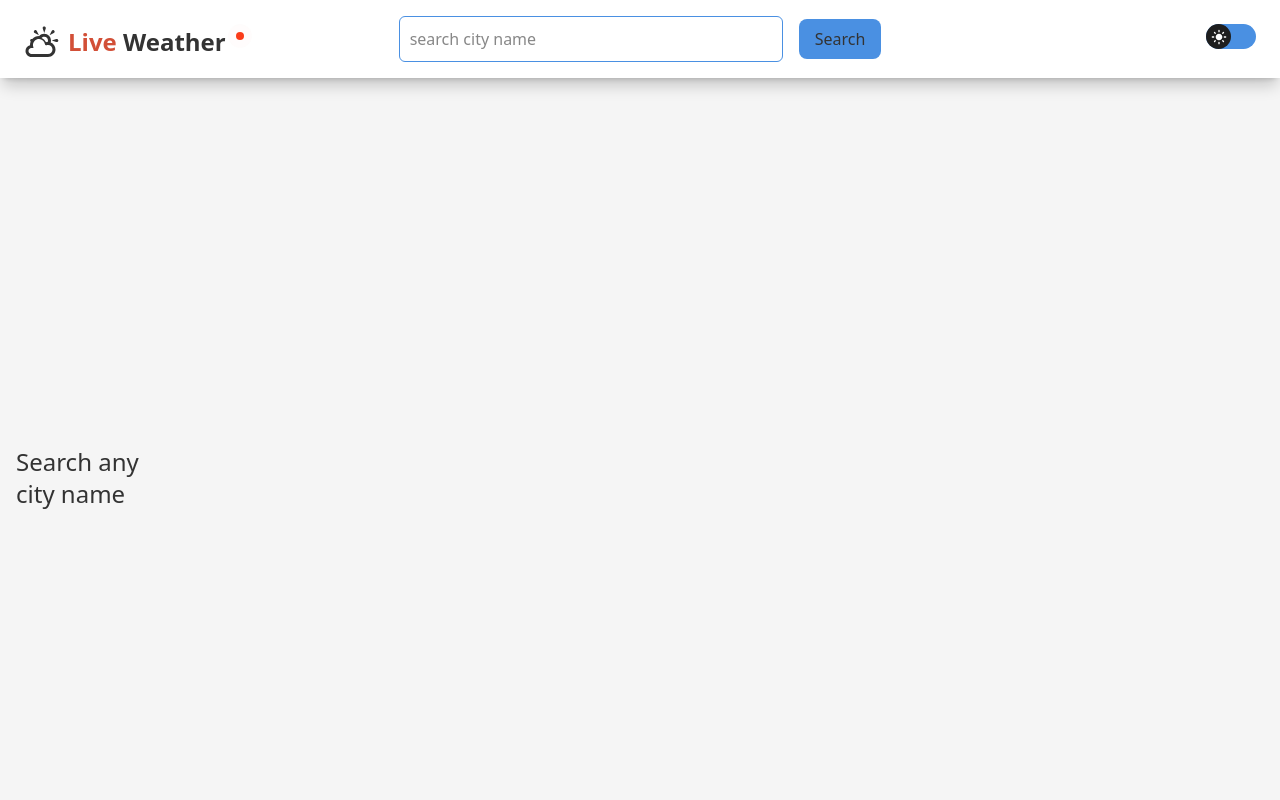
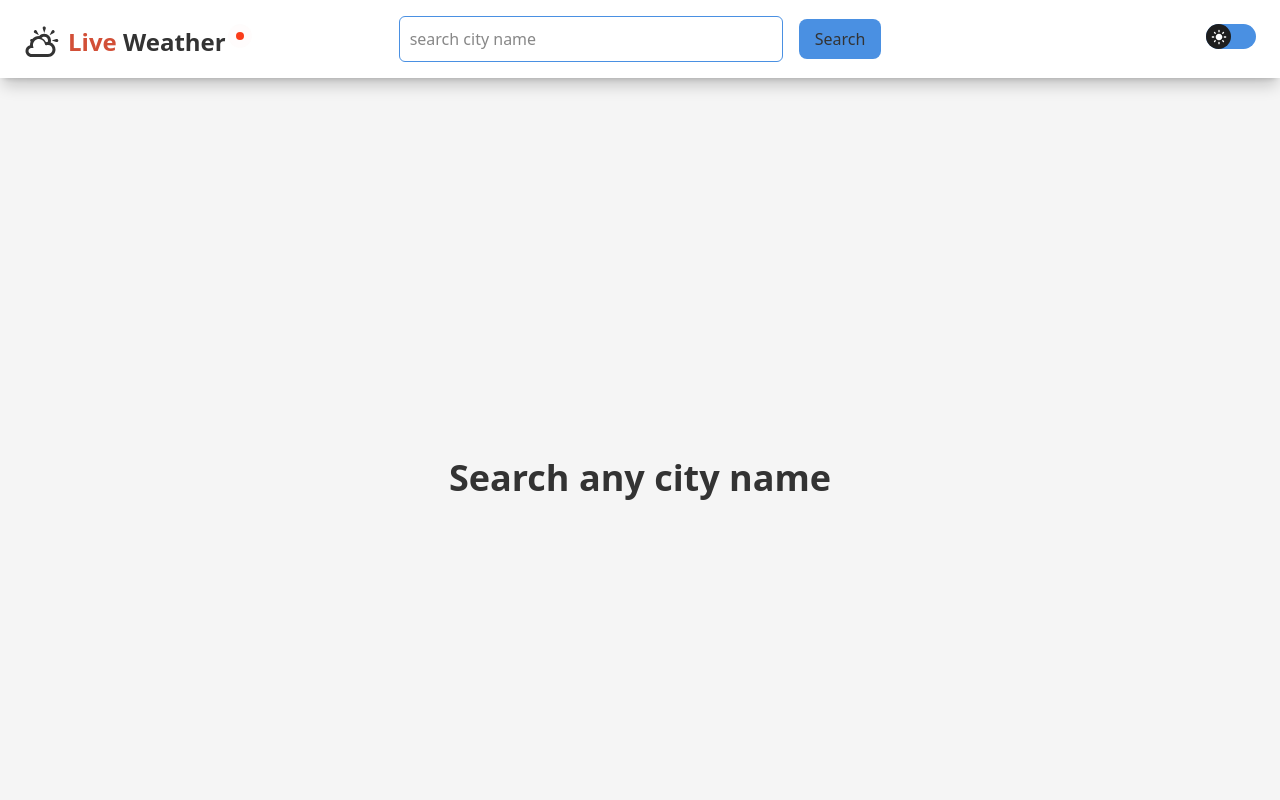
Before and after one commit to OneClickTechy/weather-app, a React (Vite) app: page / in a window 1280 px wide. Shown: the top 800 px of the page. Built offline with nearby package versions, Linux system fonts and the light colour scheme; no server answers.

Commit message:
unit converter button is added

```diff
--- a/src/components/header/Header.jsx
+++ b/src/components/header/Header.jsx
@@ -7,7 +7,7 @@ import ThemeToggler from "./themeToggler/ThemeToggler";
 const Header = () => {
   const { showResults } = useGeoContext();
   return (
-    <header className="sticky top-0 left-0 flex justify-center items-center p-4 flex-row md:flex-col flex-wrap gap-2 bg-surface shadow-lg shadow-shadow">
+    <header className="sticky top-0 left-0 flex  justify-center items-center p-4 flex-row flex-wrap gap-2 bg-surface shadow-lg shadow-shadow">
       <Logo />
       <ThemeToggler />
       <div className="">
--- a/src/components/header/SearchBar/SearchBar.jsx
+++ b/src/components/header/SearchBar/SearchBar.jsx
@@ -9,9 +9,9 @@ const SearchBar = () => {
         value={cityname}
         onChange={(e) => setCityname(e.target.value)}
         placeholder="search city name"
-        className="lg:w-96 md:w-80 w-48"
+        className=" lg:w-96 md:w-80 w-48"
       />
-      <button type="submit">Search</button>
+      <button type="submit" className="btn-primary">Search</button>
     </form>
   );
 };
--- /dev/null
+++ b/src/components/header/unitToggler/UnitToggler.jsx
@@ -0,0 +1,13 @@
+import { useGeoContext } from "../../../context/geoContext";
+
+const UnitToggler = () => {
+  const { handleUnit } = useGeoContext()
+  return (
+    <div className="flex gap-2">
+      <button className="bg-secondary text-text-primary border border-shadow p-1 rounded-2xl" onClick={() => handleUnit("Metric")}>Metric: °C, m/s</button>
+      <button className="bg-secondary text-text-primary border border-shadow p-1 rounded-2xl" onClick={() => handleUnit("Imperial")}>Imperial: °F, mph</button>
+    </div>
+  );
+};
+
+export default UnitToggler;
--- a/src/components/main/Main.jsx
+++ b/src/components/main/Main.jsx
@@ -1,4 +1,5 @@
 import { useGeoContext } from "../../context/geoContext";
+import UnitToggler from "../header/unitToggler/UnitToggler";
 import LoadingBtn from "../LoadingBtn";
 import CurrentWeather from "./currentWeather/CurrentWeather";
 import Forecast from "./forecast/Forecast";
@@ -14,18 +15,23 @@ const Main = () => {
   } = useGeoContext();
   console.log(currentWeatherData);
   return (
-    <main className="grow min-h-screen w-full rounded-lg p-4 lg:grid lg:grid-cols-8 lg:grid-flow-row-dense flex flex-col justify-center items-center gap-4">
+    <main className="grow min-h-screen w-full rounded-lg p-4 lg:grid lg:grid-cols-8 lg:grid-flow-row-dense flex flex-col justify-center sm:items-start justify-items-center content-center gap-2">
       {!currentWeatherData &&
         !isCurrentWeatherLoading &&
         !currentWeatherError && (
-          <div className="text-2xl flex justify- items-center">
-            Search any city name
+          <div className="text-4xl font-semibold col-start-1 col-end-[-1]  flex justify- items-center">
+            <h1 className="text-center w-full">Search any city name</h1>
           </div>
         )}
       {isCurrentWeatherLoading && <LoadingBtn />}
 
       {currentWeatherError && <div>{`Error: ${currentWeatherError}`}</div>}
-      {currentWeatherData ? <CurrentWeather /> : null}
+      {currentWeatherData ?
+      <>
+      <UnitToggler />
+      <CurrentWeather />
+      </>
+      : null}
 
       {forecastError && <p>{`Error: ${forecastError}`}</p>}
       {isForecastLoading && <p>Loading....</p>}
--- a/src/context/geoContext.jsx
+++ b/src/context/geoContext.jsx
@@ -14,12 +14,12 @@ export const GeoProvider = ({ children }) => {
   const [geoCoords, setGeoCoords] = useState({});
   const [showResults, setShowResults] = useState(false);
 
-  const [unit, setUnit] = useState("Imperial"); // "Metric" for °C, m/s; "Imperial" for °F, mph
+  const [unit, setUnit] = useState("Metric"); // "Metric" for °C, m/s; "Imperial" for °F, mph
 
   const handleSearch = (e) => {
     e.preventDefault();
     setSearchCity(cityname);
-    if(cityname){
+    if (cityname) {
       setShowResults(true);
     }
   };
@@ -33,6 +33,15 @@ export const GeoProvider = ({ children }) => {
     setSearchCity("");
     setShowResults(false);
   };
+
+  const handleUnit = (unitToChange) => {
+    if (unit === unitToChange) {
+      return;
+    } else {
+      setUnit(unitToChange);
+    }
+  };
+
   const {
     data: geoData,
     error: geoError,
@@ -73,6 +82,7 @@ export const GeoProvider = ({ children }) => {
     isForecastLoading,
     unit,
     setUnit,
+    handleUnit,
   };
   return (
     <geoContext.Provider value={contextValue}>{children}</geoContext.Provider>
--- a/src/index.css
+++ b/src/index.css
@@ -28,10 +28,14 @@
   --color-shadow: rgba(0, 0, 0, 0.2); /* Light shadow color */
   --color-opp-surface: #1e1e1e;
 }
-
+@layer components{
+  .btn-primary {
+    @apply transition-colors duration-300 ease-in-out bg-primary text-text-primary px-4 py-2 rounded-lg hover:bg-secondary hover:text-surface;
+  }
+}
 @layer base {
   button {
-    @apply transition-colors duration-300 ease-in-out bg-primary text-text-primary px-4 py-2 rounded-lg hover:bg-secondary hover:text-surface;
+
   }
   input[type="text"] {
     @apply transition-colors duration-300 ease-in-out border-primary border rounded-md p-[10px] bg-surface;
```
